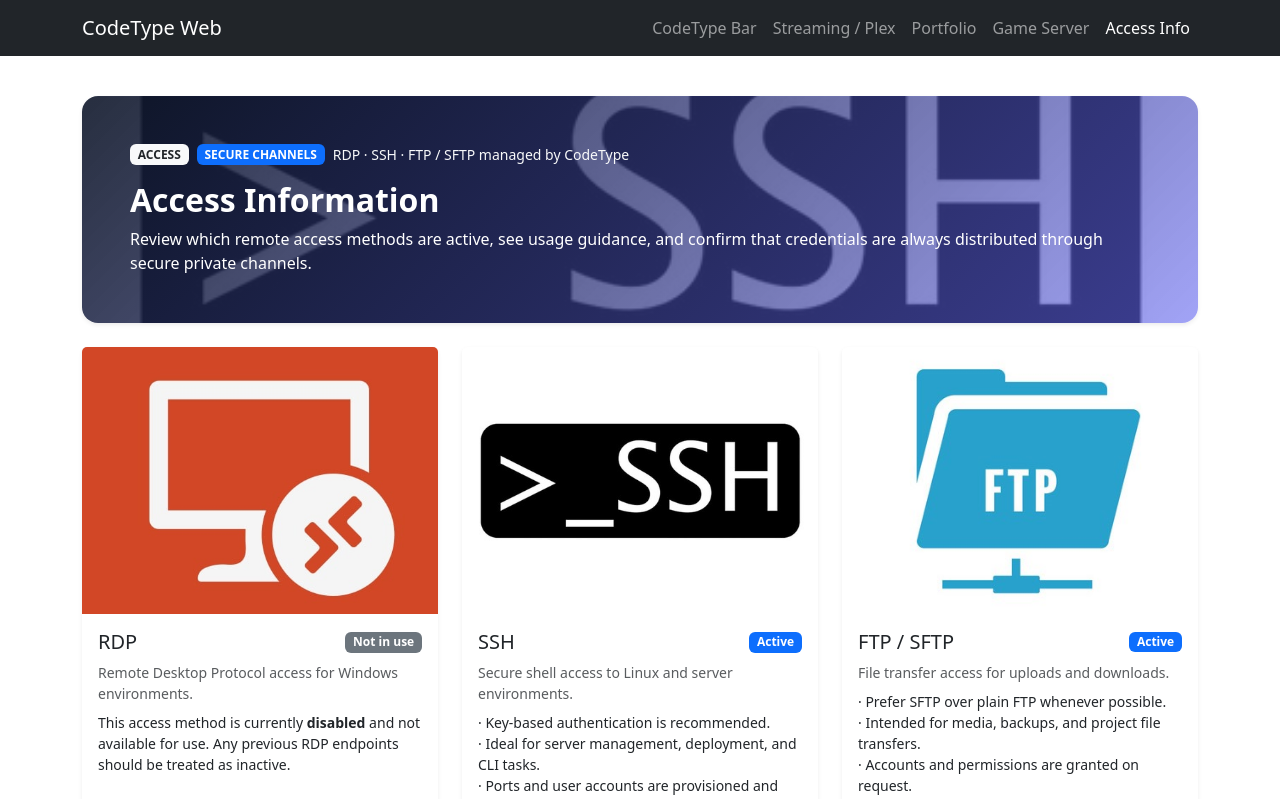
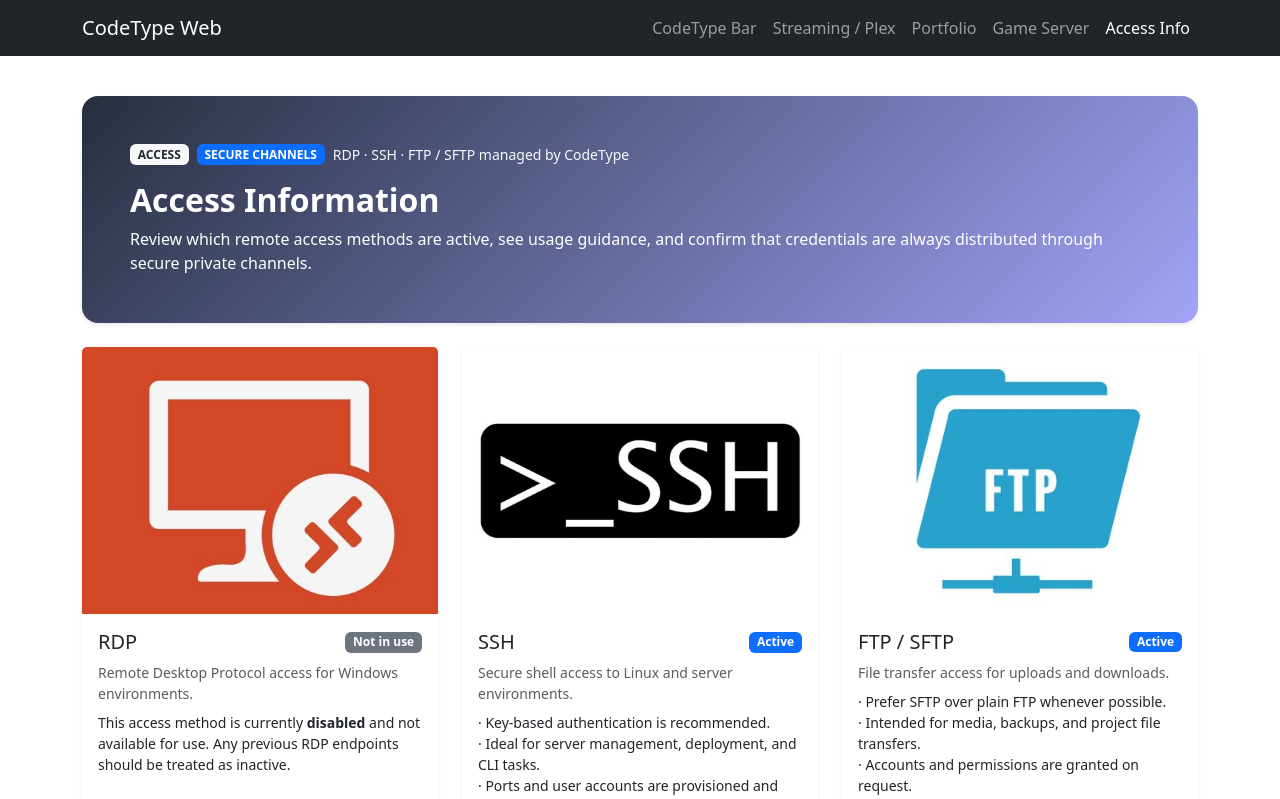
Before and after one commit to CodeType8/portfolio, a React (Vite) app: page /access-info in a window 1280 px wide. Shown: the top 799 px of the page. Built offline with nearby package versions, Linux system fonts and the light colour scheme; no server answers.

Commit message:
header images updated

```diff
--- a/src/pages/AccessInfo.jsx
+++ b/src/pages/AccessInfo.jsx
@@ -11,7 +11,7 @@ function AccessInfo() {
         <Card.Body
           className="p-4 p-lg-5 text-white"
           style={{
-            backgroundImage: `linear-gradient(135deg, rgba(15, 23, 42, 0.9), rgba(99, 102, 241, 0.6)), url(${sshImg})`,
+            backgroundImage: `linear-gradient(135deg, rgba(15, 23, 42, 0.9), rgba(99, 102, 241, 0.6))`,
             backgroundSize: "cover",
             backgroundPosition: "center",
           }}
--- a/src/pages/CodeTypeBar.jsx
+++ b/src/pages/CodeTypeBar.jsx
@@ -12,6 +12,7 @@ import {
   Modal,
 } from "react-bootstrap";
 import { useApi } from "../hooks/useApi";
+import barImg from "../assets/img/bar.jpg";
 
 // helper: getAlcoholBadgeVariant
 const getAlcoholBadgeVariant = (isAlcoholic) => {
@@ -227,8 +228,7 @@ function CodeTypeBar() {
         <Card.Body
           className="p-4 p-lg-5 text-white"
           style={{
-            backgroundImage:
-              "linear-gradient(135deg, rgba(15, 23, 42, 0.9), rgba(239, 68, 68, 0.75))",
+            backgroundImage: `linear-gradient(135deg, rgba(15, 23, 42, 0.9), rgba(239, 68, 68, 0.75)), url(${barImg})`,
             backgroundSize: "cover",
             backgroundPosition: "center",
           }}
--- a/src/pages/GameServer.jsx
+++ b/src/pages/GameServer.jsx
@@ -87,7 +87,7 @@ function GameServer() {
         <Card.Body
           className="p-4 p-lg-5 text-white"
           style={{
-            backgroundImage: `linear-gradient(135deg, rgba(15, 23, 42, 0.9), rgba(16, 185, 129, 0.6)), url(${palworldImg})`,
+            backgroundImage: `linear-gradient(135deg, rgba(15, 23, 42, 0.9), rgba(16, 185, 129, 0.6)), url(${minecraftImg})`,
             backgroundSize: "cover",
             backgroundPosition: "center",
           }}
--- a/src/pages/Portfolio.jsx
+++ b/src/pages/Portfolio.jsx
@@ -10,7 +10,7 @@ import {
   ListGroup,
 } from "react-bootstrap";
 import { useApi } from "../hooks/useApi";
-import portfolioImg from "../assets/img/portfolio.jpg";
+import portfolioImg from "../assets/img/bg.jpg";
 
 // function: formatDate
 const formatDate = (dateStr) => {
```
